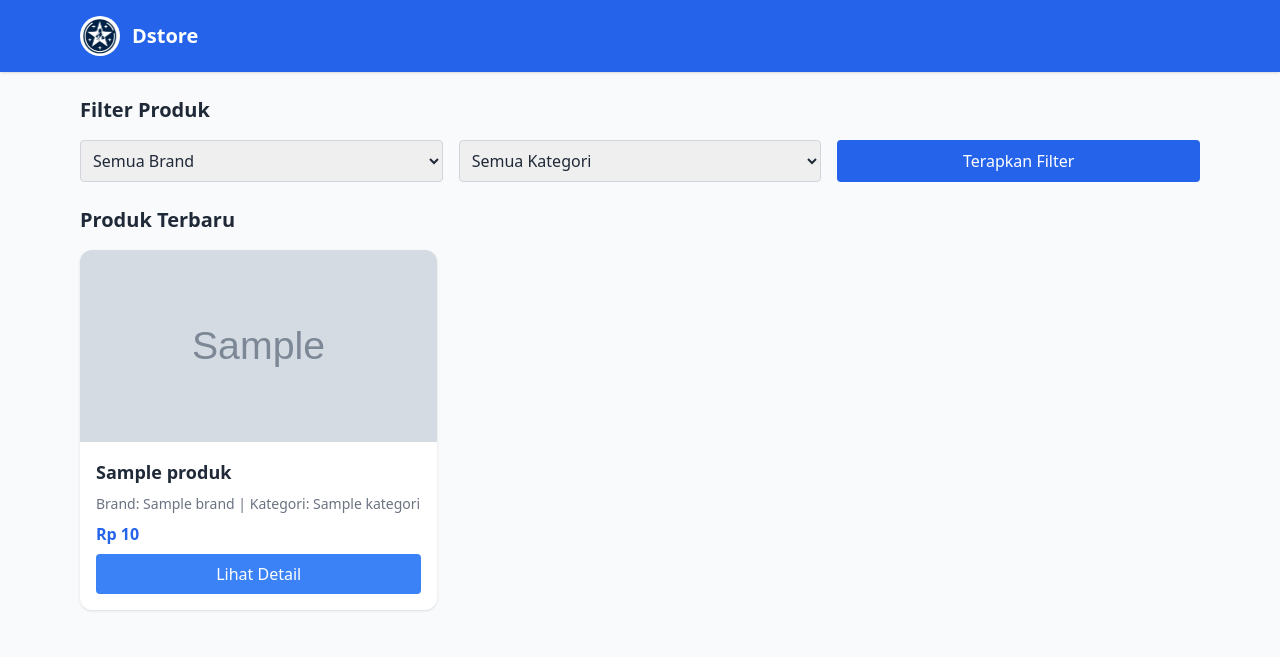
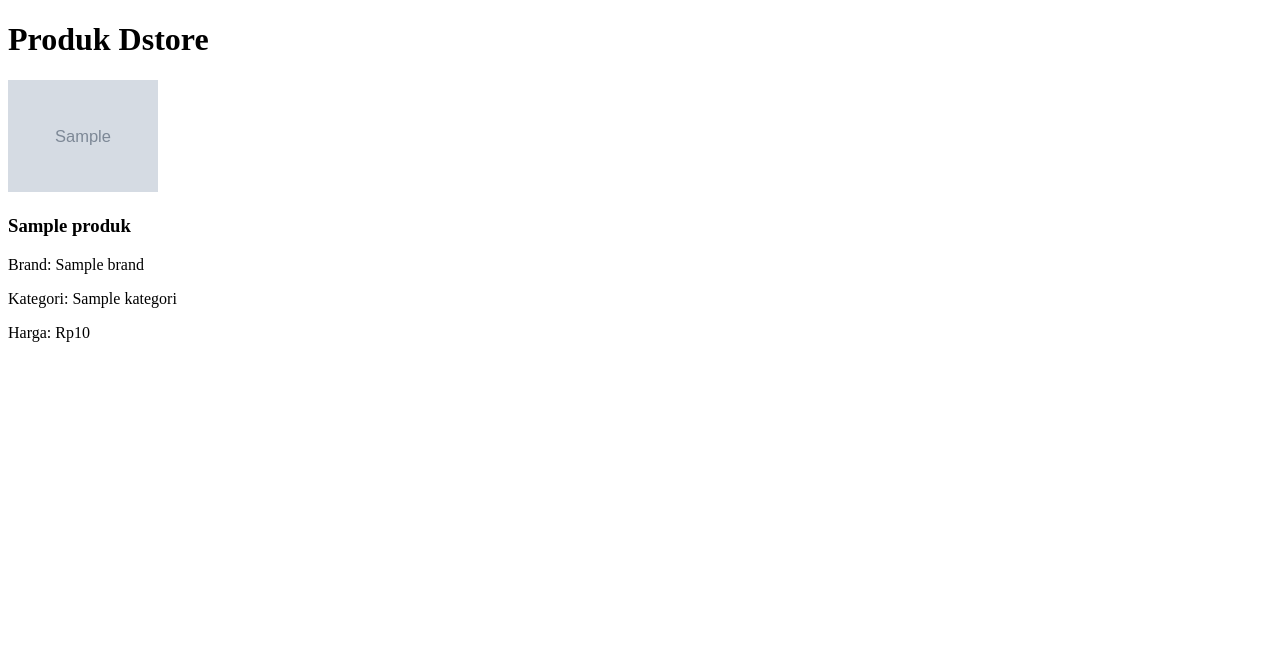
Before and after one commit to ddamar798/D-store-PHP, a PHP site: page /public/index.php in a window 1280 px wide. Shown: the top 657 px of the page. Run offline with PHP 8.4, Linux system fonts and the light colour scheme; tables that the repository leaves empty or names only in its code hold one stand-in row (values such as "Sample post"); grey boxes marked "Sample" are stand-in pictures; some libraries are stand-ins or nearby versions.

Commit message:
FIXXX BUGGGGGG

```diff
--- a/public/index.php
+++ b/public/index.php
@@ -1,17 +1,16 @@
 <?php
 include_once '../config/koneksi.php';
 
-// Ambil data brand dan kategori untuk filter
-$brands = mysqli_query($db, "SELECT * FROM brand");
-$kategoris = mysqli_query($db, "SELECT * FROM kategori");
+$query = "
+    SELECT produk.*,
+           brands.nama AS nama_brand,
+           kategori.nama AS nama_kategori
+    FROM produk
+    LEFT JOIN brands ON produk.brand_id = brands.id
+    LEFT JOIN kategori ON produk.kategori_id = kategori.id
+";
 
-// Ambil data produk
-$query = "SELECT produk.*, brand.nama AS nama_brand, kategori.nama AS nama_kategori
-          FROM produk
-          JOIN brand ON produk.brand_id = brand.id
-          JOIN kategori ON produk.kategori_id = kategori.id";
-
-$produk = mysqli_query($db, $query);
+$result = mysqli_query($db, $query);
 ?>
 
 <!DOCTYPE html>
@@ -19,75 +18,20 @@ $produk = mysqli_query($db, $query);
 <head>
     <meta charset="UTF-8">
     <title>Beranda - Dstore</title>
-    <script src="https://cdn.tailwindcss.com"></script>
-    <script src="https://unpkg.com/aos@2.3.1/dist/aos.js"></script>
-    <link href="https://unpkg.com/aos@2.3.1/dist/aos.css" rel="stylesheet">
+    <link rel="stylesheet" href="../assets/css/style.css">
 </head>
-<body class="bg-gray-50 text-gray-800">
-
-    <!-- Navbar -->
-    <nav class="bg-blue-600 text-white shadow">
-        <div class="max-w-6xl mx-auto px-4 py-4 flex items-center justify-between">
-            <div class="flex items-center gap-3">
-                <img src="../assets/img/LOgo.png" alt="Logo Dstore" class="w-10 h-10 rounded-full">
-                <h1 class="text-xl font-bold">Dstore</h1>
+<body>
+    <h1>Produk Dstore</h1>
+    <div class="produk-list">
+        <?php while($row = mysqli_fetch_assoc($result)): ?>
+            <div class="produk-item">
+                <img src="../assets/img/<?= htmlspecialchars($row['gambar']) ?>" alt="<?= htmlspecialchars($row['nama_produk']) ?>" width="150">
+                <h3><?= htmlspecialchars($row['nama_produk']) ?></h3>
+                <p>Brand: <?= htmlspecialchars($row['nama_brand']) ?></p>
+                <p>Kategori: <?= htmlspecialchars($row['nama_kategori']) ?></p>
+                <p>Harga: Rp<?= number_format($row['harga'], 0, ',', '.') ?></p>
             </div>
-        </div>
-    </nav>
-
-    <!-- Filter -->
-    <section class="max-w-6xl mx-auto px-4 py-6">
-        <h2 class="text-xl font-semibold mb-4">Filter Produk</h2>
-        <form method="GET" class="grid grid-cols-1 sm:grid-cols-2 md:grid-cols-3 gap-4">
-            <select name="brand" class="p-2 rounded border border-gray-300">
-                <option value="">Semua Brand</option>
-                <?php while ($b = mysqli_fetch_assoc($brands)) : ?>
-                    <option value="<?= $b['id']; ?>"><?= $b['nama']; ?></option>
-                <?php endwhile; ?>
-            </select>
-
-            <select name="kategori" class="p-2 rounded border border-gray-300">
-                <option value="">Semua Kategori</option>
-                <?php while ($k = mysqli_fetch_assoc($kategoris)) : ?>
-                    <option value="<?= $k['id']; ?>"><?= $k['nama']; ?></option>
-                <?php endwhile; ?>
-            </select>
-
-            <button type="submit" class="bg-blue-600 text-white px-4 py-2 rounded hover:bg-blue-700">
-                Terapkan Filter
-            </button>
-        </form>
-    </section>
-
-    <!-- Daftar Produk -->
-    <section class="max-w-6xl mx-auto px-4 pb-12">
-        <h2 class="text-xl font-semibold mb-4">Produk Terbaru</h2>
-        <div class="grid gap-6 grid-cols-1 sm:grid-cols-2 md:grid-cols-3">
-            <?php while ($row = mysqli_fetch_assoc($produk)) : ?>
-                <div class="bg-white rounded-xl shadow hover:shadow-md transition overflow-hidden"
-                     data-aos="fade-up">
-                    <img src="../assets/img/produk/<?= $row['gambar']; ?>" alt="<?= $row['nama']; ?>"
-                         class="w-full h-48 object-cover">
-                    <div class="p-4 space-y-2">
-                        <h3 class="text-lg font-semibold"><?= $row['nama']; ?></h3>
-                        <p class="text-sm text-gray-500">Brand: <?= $row['nama_brand']; ?> | Kategori: <?= $row['nama_kategori']; ?></p>
-                        <p class="font-bold text-blue-600">Rp <?= number_format($row['harga'], 0, ',', '.'); ?></p>
-                        <a href="detail.php?id=<?= $row['id']; ?>" class="block text-center bg-blue-500 hover:bg-blue-600 text-white rounded py-2 mt-2">
-                            Lihat Detail
-                        </a>
-                    </div>
-                </div>
-            <?php endwhile; ?>
-        </div>
-    </section>
-
-    <!-- Script Animasi -->
-    <script>
-        AOS.init({
-            duration: 600,
-            offset: 100,
-        });
-    </script>
-
+        <?php endwhile; ?>
+    </div>
 </body>
 </html>
```
